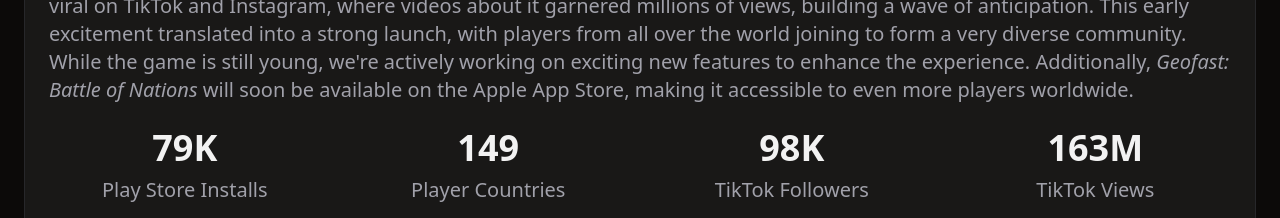
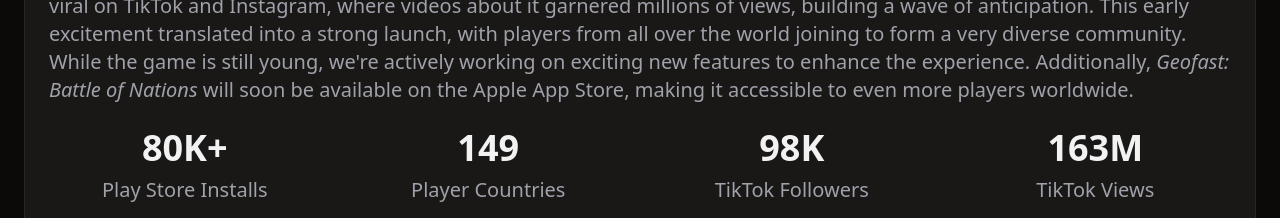
Before and after one commit to utkarshtrivedimdz/geofast-landing-page, a React (Vite) app: page / in a window 1280 px wide. Shown: the part 3220-3438 px from the top of the page. Built offline with nearby package versions, Linux system fonts and the light colour scheme.

Commit message:
Update Statistics.tsx

```diff
--- a/src/components/Statistics.tsx
+++ b/src/components/Statistics.tsx
@@ -6,7 +6,7 @@ export const Statistics = () => {
 
   const stats: statsProps[] = [
     {
-      quantity: "79K",
+      quantity: "80K+",
       description: "Play Store Installs",
     },
     {
```
